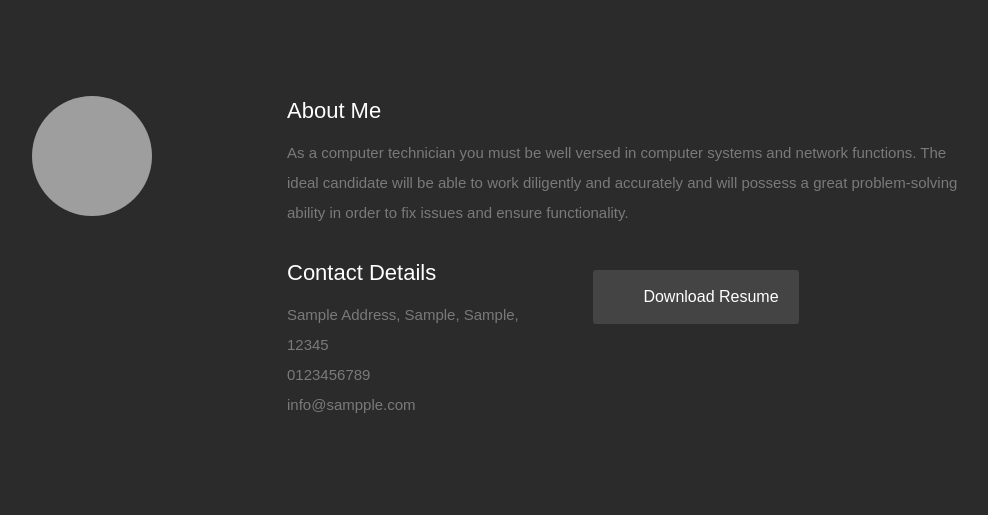
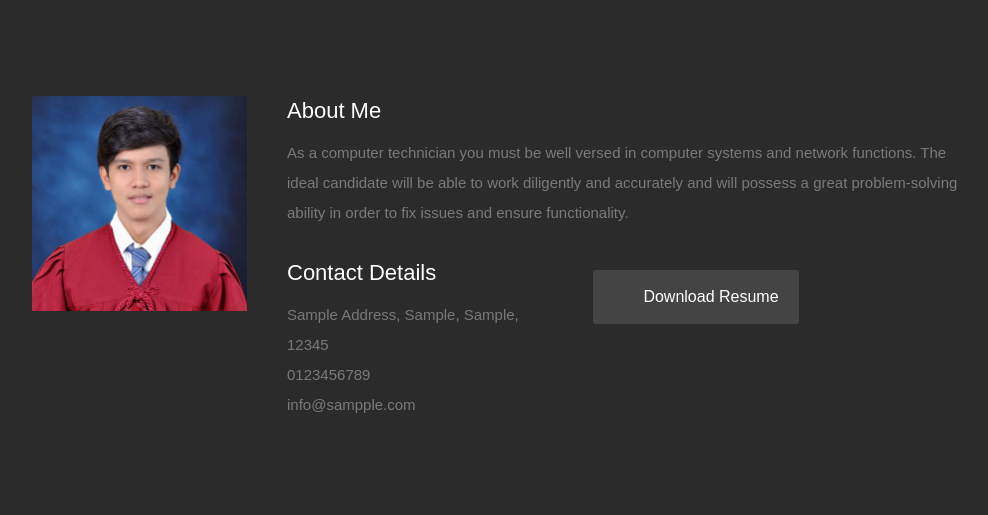
Before and after one commit to ronel123/myPortfolio_php, a PHP site: page /myPortfolio_php/ in a window 1280 px wide. Shown: the part 800-1315 px from the top of the page, without its empty margins (118-1106 px from the left). Run offline with PHP 8.4, Linux system fonts and the light colour scheme; data comes from the database, SQL or seed files in the repository; some libraries are stand-ins or nearby versions; some web fonts are replaced; grey boxes are pictures that could not be loaded.

Commit message:
change the value of old database data

```diff
--- a/index.php
+++ b/index.php
@@ -70,7 +70,9 @@
 
          <div class="three columns">
 
-            <img class="profile-pic" src="<?php echo validate_image("avatar") ?>" alt="" />
+            <!-- <img class="profile-pic" src="<?php echo validate_image("avatar") ?>" alt="" /> -->
+
+            <img src="uploads/1675272060_ronel.png" alt="" id="modal" class="img-fluid img-thumbnail">
 
          </div>
 
```
Also changed, not shown: uploads/1675271460_image_2023-02-02_011142046.png (added), uploads/1675271580_image_2023-02-02_011320027.png (added), uploads/1675271760_image_2023-02-02_011608958.png (added), uploads/1675272060_ronel.png (renamed from uploads/1675144680_image_2023-01-31_135840355.png).
